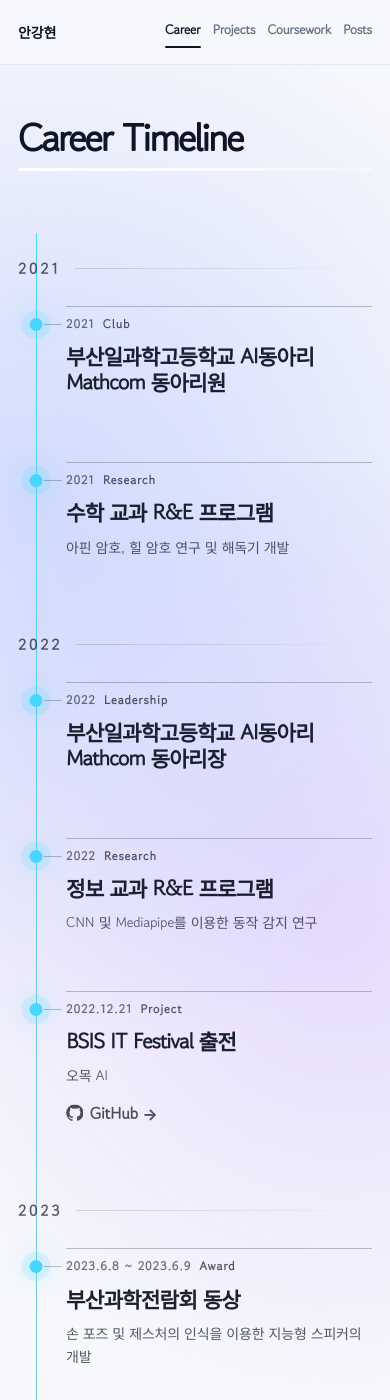
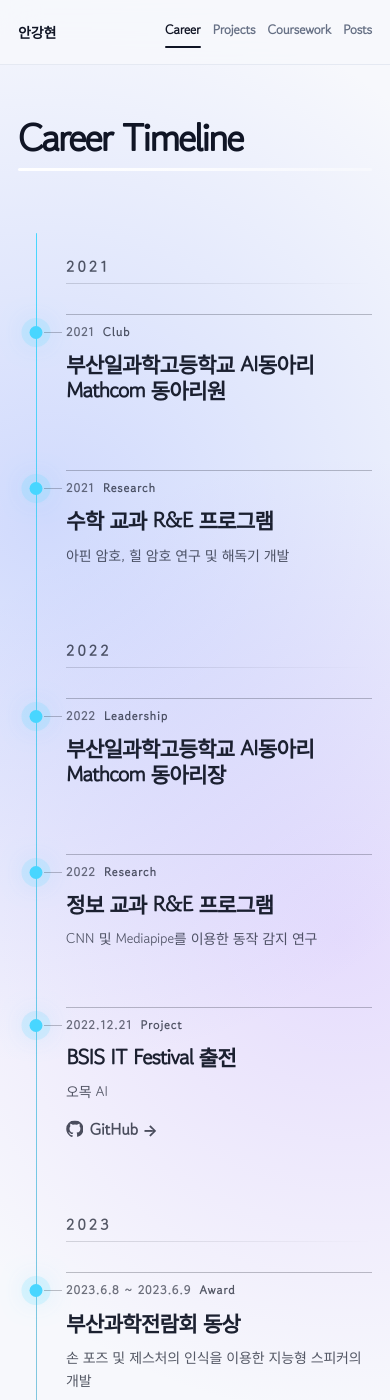
Before and after one commit to gimon0330/gimon0330.github.io, a Jekyll site: the page built from career.html, in a window 390 px wide and 1400 px high. Built offline with Jekyll 4.4.1, drawn with Linux system fonts in a browser that asks for light colours; some web fonts are replaced.

Commit message:
Align mobile career year dividers

```diff
--- a/assets/career-timeline.css
+++ b/assets/career-timeline.css
@@ -272,9 +272,11 @@
   }
 
   .timeline-year {
-    grid-template-columns: auto minmax(0, 1fr) !important;
-    gap: 14px !important;
-    margin: 38px 0 14px !important;
+    grid-template-columns: var(--timeline-rail) minmax(0, 1fr) !important;
+    grid-template-rows: auto 1px !important;
+    gap: 9px 0 !important;
+    margin: 36px 0 14px !important;
+    align-items: end !important;
   }
 
   .timeline-year::before {
@@ -284,16 +286,20 @@
   .timeline-year::after {
     display: block !important;
     grid-column: 2 !important;
+    grid-row: 2 !important;
+    height: 1px !important;
+    width: 100% !important;
     background: linear-gradient(90deg, var(--career-line-soft), transparent) !important;
   }
 
   .timeline-year span {
-    grid-column: 1 !important;
+    grid-column: 2 !important;
+    grid-row: 1 !important;
     justify-self: start !important;
     padding: 0 !important;
     background: transparent !important;
     font-size: 15px !important;
-    letter-spacing: .2em !important;
+    letter-spacing: .22em !important;
   }
 
   .timeline-item {
```
